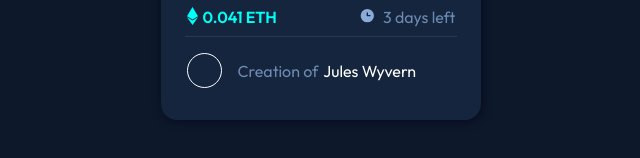
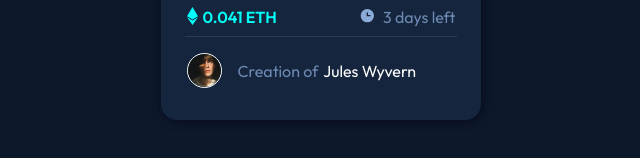
Before and after one commit to azizzmoe/nft-card, a plain HTML site: page index.html in a window 1280 px wide. Shown: the part 532-690 px from the top of the page, 319-959 px from the left. Drawn offline with Linux system fonts and the light colour scheme; the site is published under a folder, as on GitHub Pages, so addresses that start at the root find nothing.

Commit message:
fixed avatar image

```diff
--- a/index.html
+++ b/index.html
@@ -31,7 +31,9 @@
    <hr>
 
     <footer>
-      <div class="icon"></div>
+      <div >
+        <img src="./images/image-avatar.png" class="icon" alt="avatar">
+      </div>
       <p>Creation of</p>
       <span class="name">Jules Wyvern</span>
     </footer>
--- a/style.scss
+++ b/style.scss
@@ -141,7 +141,7 @@ span {
 }
 
 .icon {
-  background: center/cover url("/images/image-avatar.png") no-repeat;
+  // background: center/cover url("/images/image-avatar.png") no-repeat;
   display: block;
   width: 35px;
   height: 35px;
```
Also changed, not shown: css/style.css, 1 other file.
